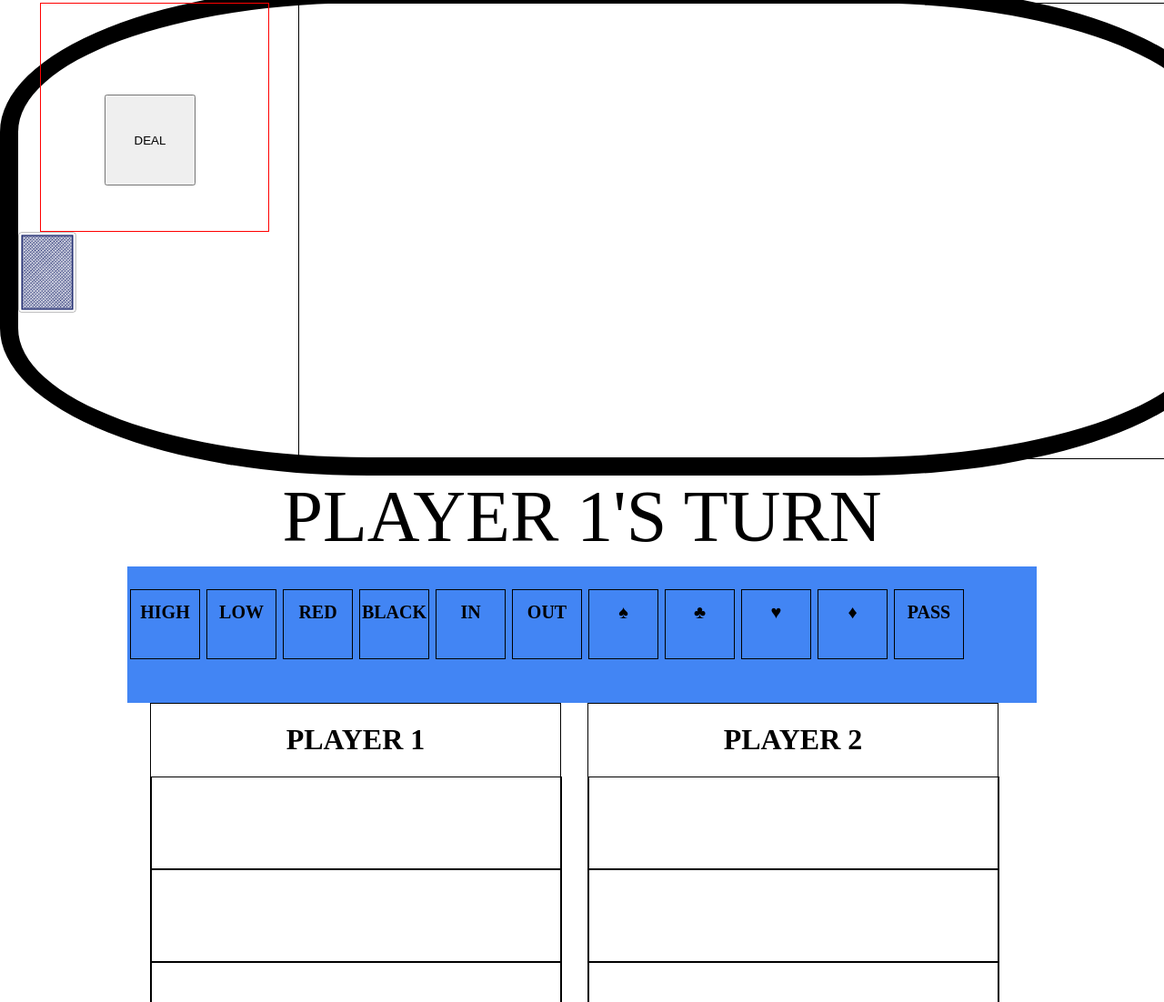
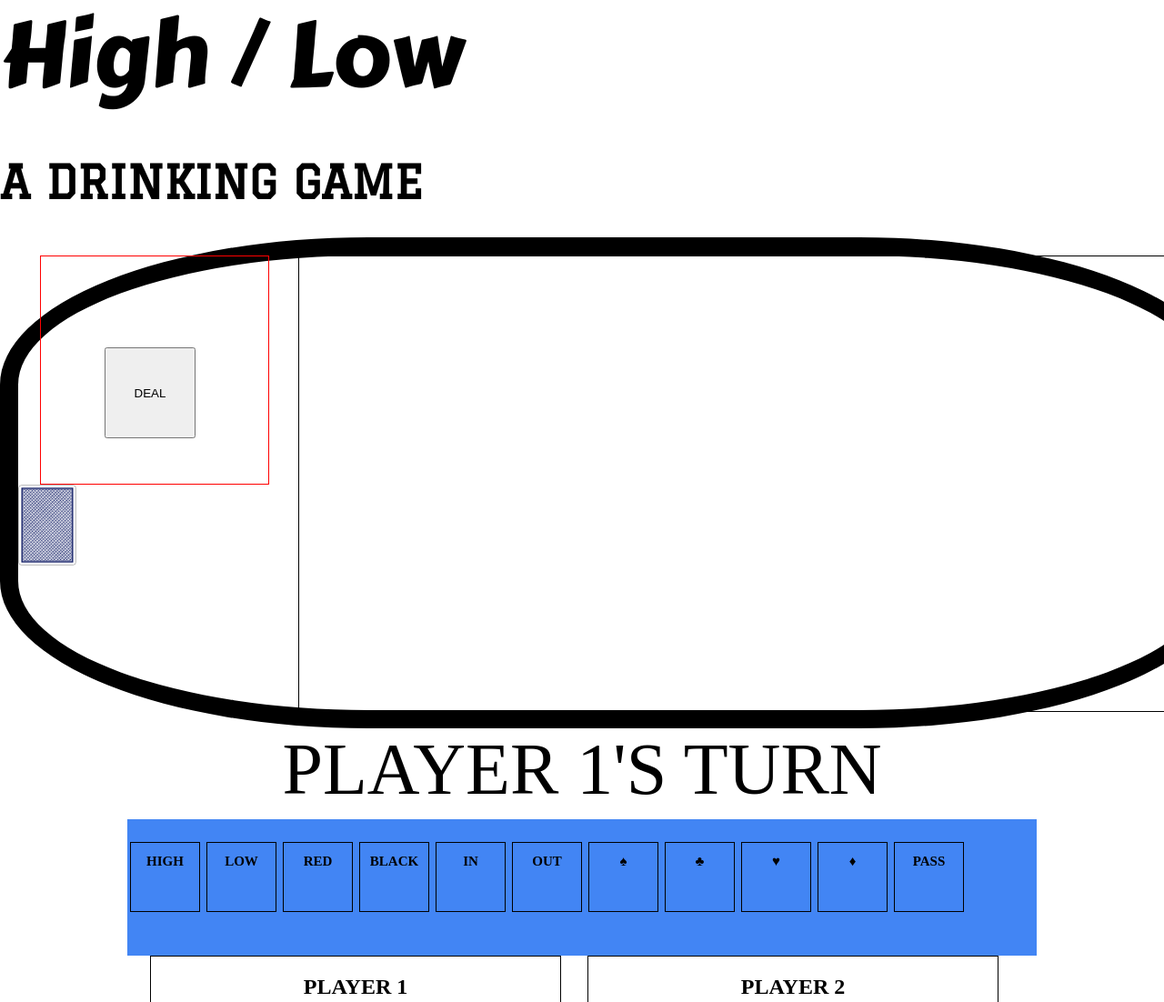
Before and after one commit to jonathanjlin29/highlow, a plain HTML site: page index.html in a window 1280 px wide. Shown: the part 17-1119 px from the top of the page at 91% size. Drawn offline with nearby package versions, Linux system fonts and the light colour scheme.

```diff
--- a/css/style.css
+++ b/css/style.css
@@ -17,6 +17,16 @@
   float: left;
   width: 300px;
   height: 500px;
+}
+
+header {
+  font-family: 'Carter One', cursive;
+  font-size: 100px;
+}
+
+h1 {
+  font-family: 'Graduate', cursive;
+  font-size: 50px;
 }
 
 #deal {
--- a/index.html
+++ b/index.html
@@ -8,11 +8,17 @@
       <title>High / Low: A Drinking Card Game</title>
       <link rel="stylesheet" type="text/css" href="css/cards.css">
       <link rel="stylesheet" type="text/css" href="css/style.css">
+
+      <link href='http://fonts.googleapis.com/css?family=Carter+One' rel='stylesheet' type='text/css'>
+      <link href='http://fonts.googleapis.com/css?family=Graduate' rel='stylesheet' type='text/css'>
+
       <script src="https://code.jquery.com/jquery-2.1.4.js"></script>
 
     </head>
 
     <body>
+          <header> High / Low </header>
+          <h1>A DRINKING GAME</h1>
 
       <div class="container">
         <div class="deck">
@@ -92,44 +98,44 @@
 
       <div class="controls">
         <div class="buttons" id="high">
-          <h1>HIGH</h1>
+          <h2>HIGH</h2>
         </div>
         <div class="buttons" id="low">
-          <h1>LOW</h1>
+          <h2>LOW</h2>
         </div>
         <div class="buttons" id="red">
-          <h1>RED</h1>
+          <h2>RED</h2>
         </div>
         <div class="buttons" id="black">
-          <h1>BLACK</h1>
+          <h2>BLACK</h2>
         </div>
         <div class="buttons" id="in">
-          <h1>IN</h1>
+          <h2>IN</h2>
         </div>
         <div class="buttons" id="out">
-          <h1>OUT</h1>
+          <h2>OUT</h2>
         </div>
         <div class="buttons" id="spade">
-          <h1>♠</h1>
+          <h2>♠</h2>
         </div>
         <div class="buttons" id="club">
-          <h1>♣</h1>
+          <h2>♣</h2>
         </div>
         <div class="buttons" id="heart">
-          <h1>♥</h1>
+          <h2>♥</h2>
         </div>
         <div class="buttons" id="diamond">
-          <h1>♦</h1>
+          <h2>♦</h2>
         </div>
         <div class="buttons" id="pass">
-          <h1>PASS</h1>
+          <h2>PASS</h2>
         </div>
       </div>
 
 
       <div class="playerStacks">
         <div class="player" id="playerOne">
-          <h1>PLAYER 1</h1>
+          <h2>PLAYER 1</h2>
           <div class="playerstackrow">
             <div class="cards playerOneStack"></div>
             <div class="cards playerOneStack"></div>
@@ -210,7 +216,7 @@
           </div>
         </div>
         <div class="player" id="playerTwo">
-          <h1>PLAYER 2</h1>
+          <h2>PLAYER 2</h2>
           <div class="playerstackrow">
             <div class="cards playerTwoStack"></div>
             <div class="cards playerTwoStack"></div>
```
Also changed, not shown: 1 other file.
